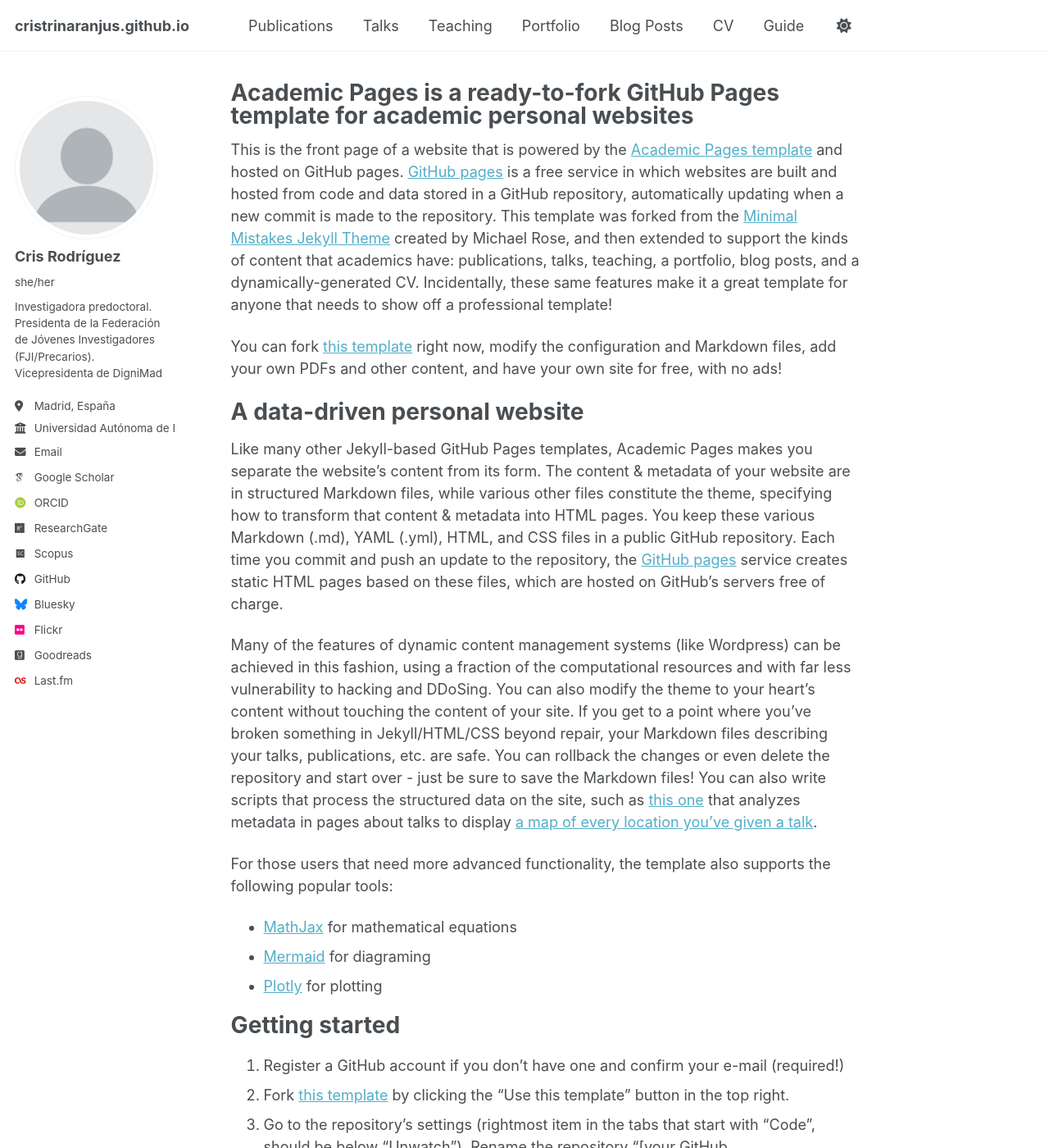
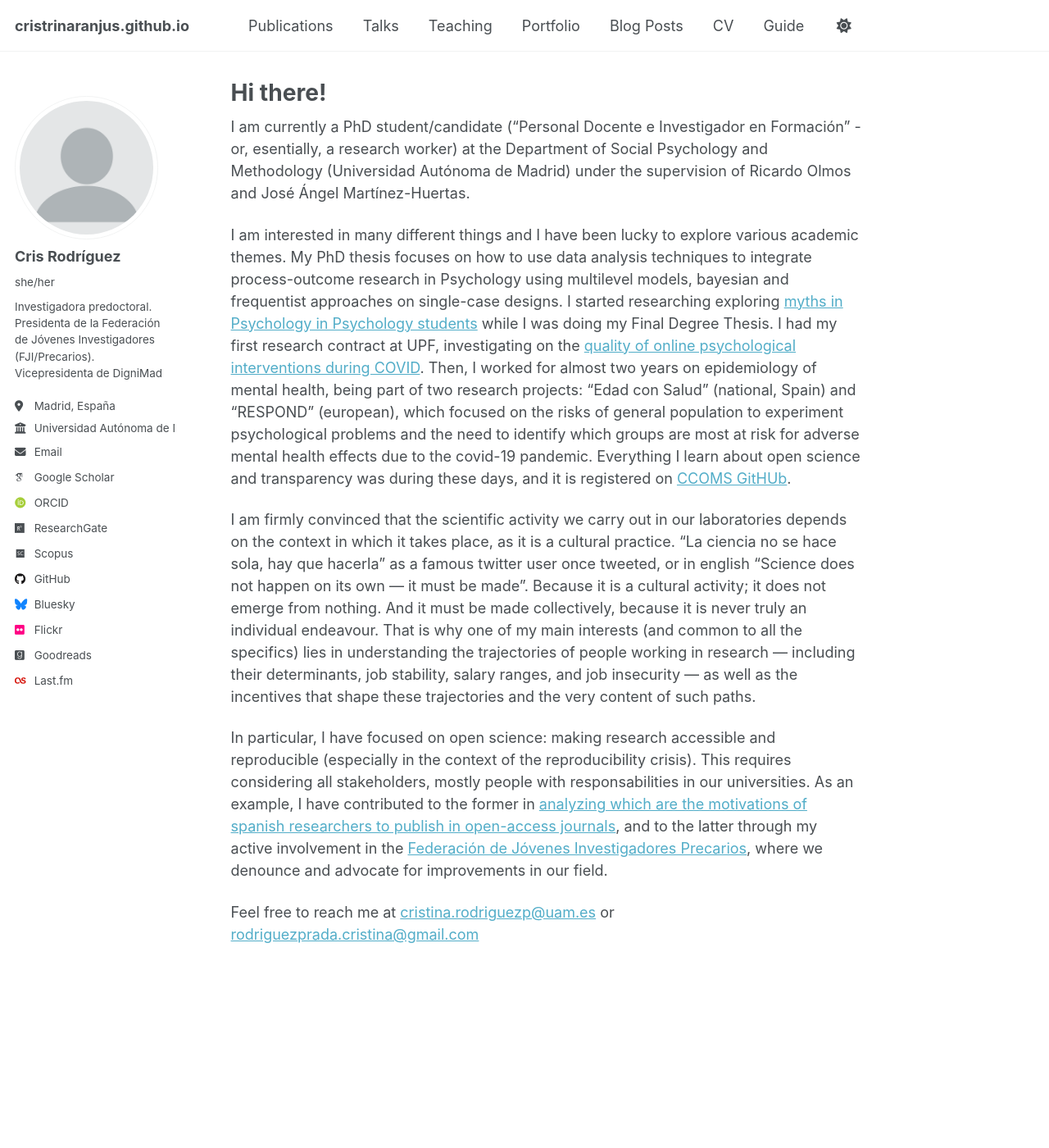
Before and after one commit to Cristrinaranjus/cristrinaranjus.github.io, a Jekyll site: the page built from _pages/about.md, in a window 1280 px wide and 1400 px high. Shown: the whole window at 82% size. Built offline with Jekyll 4.4.1, drawn with Linux system fonts in a browser that asks for light colours; some web fonts are replaced; a script that is not in the unit is left out; some of the changed text lies outside the part shown.

Commit message:
removes template and adds personal info on "about"

```diff
--- a/_pages/about.md
+++ b/_pages/about.md
@@ -1,56 +1,49 @@
 ---
 permalink: /
-title: "Academic Pages is a ready-to-fork GitHub Pages template for academic personal websites"
+title: "Hi there!"
 author_profile: true
 redirect_from:
   - /about/
   - /about.html
 ---
 
-This is the front page of a website that is powered by the [Academic Pages template](https://github.com/academicpages/academicpages.github.io) and hosted on GitHub pages. [GitHub pages](https://pages.github.com) is a free service in which websites are built and hosted from code and data stored in a GitHub repository, automatically updating when a new commit is made to the repository. This template was forked from the [Minimal Mistakes Jekyll Theme](https://mmistakes.github.io/minimal-mistakes/) created by Michael Rose, and then extended to support the kinds of content that academics have: publications, talks, teaching, a portfolio, blog posts, and a dynamically-generated CV. Incidentally, these same features make it a great template for anyone that needs to show off a professional template!
+I am currently a PhD student/candidate ("Personal Docente e Investigador en
+Formación" - or, esentially, a research worker) at the Department of Social
+Psychology and Methodology (Universidad Autónoma de Madrid) under the supervision
+of Ricardo Olmos and José Ángel Martínez-Huertas.
 
- You can fork [this template](https://github.com/academicpages/academicpages.github.io) right now, modify the configuration and Markdown files, add your own PDFs and other content, and have your own site for free, with no ads!
+I am interested in many different things and I have been lucky to explore various
+academic themes. My PhD thesis focuses on how to use data analysis techniques to
+integrate process-outcome research in Psychology using multilevel models, bayesian
+and frequentist approaches on single-case designs. I started researching exploring
+[myths in Psychology in Psychology students](https://peerj.com/articles/13811/#aff-1)
+while I was doing my Final Degree Thesis. I had my first research contract at UPF,
+investigating on the [quality of online psychological interventions during COVID](https://online.ucpress.edu/collabra/article/9/1/90197/198723). Then, I worked for almost two years on epidemiology of mental health, being part of
+two research projects: "Edad con Salud" (national, Spain) and "RESPOND" (european),
+which focused on the risks of general population to experiment psychological problems
+and the need to identify which groups are most at risk for adverse mental health
+effects due to the covid-19 pandemic. Everything I learn about open science and
+transparency was during these days, and it is registered on [CCOMS GitHUb](https://github.com/CCOMS-UAM).
 
-A data-driven personal website
-======
-Like many other Jekyll-based GitHub Pages templates, Academic Pages makes you separate the website's content from its form. The content & metadata of your website are in structured Markdown files, while various other files constitute the theme, specifying how to transform that content & metadata into HTML pages. You keep these various Markdown (.md), YAML (.yml), HTML, and CSS files in a public GitHub repository. Each time you commit and push an update to the repository, the [GitHub pages](https://pages.github.com/) service creates static HTML pages based on these files, which are hosted on GitHub's servers free of charge.
+I am firmly convinced that the scientific activity we carry out in our laboratories
+depends on the context in which it takes place, as it is a cultural practice.
+"La ciencia no se hace sola, hay que hacerla" as a famous twitter user once tweeted,
+or in english "Science does not happen on its own — it must be made". Because
+it is a cultural activity; it does not emerge from nothing. And it must be made
+collectively, because it is never truly an individual endeavour.
+That is why one of my main interests (and common to all the specifics) lies
+in understanding the trajectories of people working in research — including
+their determinants, job stability, salary ranges, and job insecurity — as well
+as the incentives that shape these trajectories and the very content of such paths.
 
-Many of the features of dynamic content management systems (like Wordpress) can be achieved in this fashion, using a fraction of the computational resources and with far less vulnerability to hacking and DDoSing. You can also modify the theme to your heart's content without touching the content of your site. If you get to a point where you've broken something in Jekyll/HTML/CSS beyond repair, your Markdown files describing your talks, publications, etc. are safe. You can rollback the changes or even delete the repository and start over - just be sure to save the Markdown files! You can also write scripts that process the structured data on the site, such as [this one](https://github.com/academicpages/academicpages.github.io/blob/master/talkmap.ipynb) that analyzes metadata in pages about talks to display [a map of every location you've given a talk](https://academicpages.github.io/talkmap.html).
+In particular, I have focused on open science: making research accessible and
+reproducible (especially in the context of the reproducibility crisis). This
+requires considering all stakeholders, mostly people with responsabilities in
+our universities. As an example, I have contributed to the former in
+[analyzing which are the motivations of spanish researchers to publish in open-access journals](https://redc.revistas.csic.es/index.php/redc/article/view/1555),
+and to the latter through my active involvement in the
+[Federación de Jóvenes Investigadores Precarios](https://fji.precarios.org),
+where we denounce and advocate for improvements in our field.
 
-For those users that need more advanced functionality, the template also supports the following popular tools:
-- [MathJax](https://www.mathjax.org/) for mathematical equations
-- [Mermaid](https://mermaid.js.org/) for diagraming
-- [Plotly](https://plotly.com/javascript/) for plotting
-
-Getting started
-======
-1. Register a GitHub account if you don't have one and confirm your e-mail (required!)
-1. Fork [this template](https://github.com/academicpages/academicpages.github.io) by clicking the "Use this template" button in the top right.
-1. Go to the repository's settings (rightmost item in the tabs that start with "Code", should be below "Unwatch"). Rename the repository "[your GitHub username].github.io", which will also be your website's URL.
-1. Set site-wide configuration and create content & metadata (see below -- also see [this set of diffs](http://archive.is/3TPas) showing what files were changed to set up [an example site](https://getorg-testacct.github.io) for a user with the username "getorg-testacct")
-1. Upload any files (like PDFs, .zip files, etc.) to the files/ directory. They will appear at https://[your GitHub username].github.io/files/example.pdf.
-1. Check status by going to the repository settings, in the "GitHub pages" section
-
-Site-wide configuration
-------
-The main configuration file for the site is in the base directory in [_config.yml](https://github.com/academicpages/academicpages.github.io/blob/master/_config.yml), which defines the content in the sidebars and other site-wide features. You will need to replace the default variables with ones about yourself and your site's github repository. The configuration file for the top menu is in [_data/navigation.yml](https://github.com/academicpages/academicpages.github.io/blob/master/_data/navigation.yml). For example, if you don't have a portfolio or blog posts, you can remove those items from that navigation.yml file to remove them from the header.
-
-Create content & metadata
-------
-For site content, there is one Markdown file for each type of content, which are stored in directories like _publications, _talks, _posts, _teaching, or _pages. For example, each talk is a Markdown file in the [_talks directory](https://github.com/academicpages/academicpages.github.io/tree/master/_talks). At the top of each Markdown file is structured data in YAML about the talk, which the theme will parse to do lots of cool stuff. The same structured data about a talk is used to generate the list of talks on the [Talks page](https://academicpages.github.io/talks), each [individual page](https://academicpages.github.io/talks/2012-03-01-talk-1) for specific talks, the talks section for the [CV page](https://academicpages.github.io/cv), and the [map of places you've given a talk](https://academicpages.github.io/talkmap.html) (if you run this [python file](https://github.com/academicpages/academicpages.github.io/blob/master/talkmap.py) or [Jupyter notebook](https://github.com/academicpages/academicpages.github.io/blob/master/talkmap.ipynb), which creates the HTML for the map based on the contents of the _talks directory).
-
-**Markdown generator**
-
-The repository includes [a set of Jupyter notebooks](https://github.com/academicpages/academicpages.github.io/tree/master/markdown_generator
-) that converts a CSV containing structured data about talks or presentations into individual Markdown files that will be properly formatted for the Academic Pages template. The sample CSVs in that directory are the ones I used to create my own personal website at stuartgeiger.com. My usual workflow is that I keep a spreadsheet of my publications and talks, then run the code in these notebooks to generate the Markdown files, then commit and push them to the GitHub repository.
-
-How to edit your site's GitHub repository
-------
-Many people use a git client to create files on their local computer and then push them to GitHub's servers. If you are not familiar with git, you can directly edit these configuration and Markdown files directly in the github.com interface. Navigate to a file (like [this one](https://github.com/academicpages/academicpages.github.io/blob/master/_talks/2012-03-01-talk-1.md) and click the pencil icon in the top right of the content preview (to the right of the "Raw | Blame | History" buttons). You can delete a file by clicking the trashcan icon to the right of the pencil icon. You can also create new files or upload files by navigating to a directory and clicking the "Create new file" or "Upload files" buttons.
-
-Example: editing a Markdown file for a talk
-![Editing a Markdown file for a talk](/images/editing-talk.png)
-
-For more info
-------
-More info about configuring Academic Pages can be found in [the guide](https://academicpages.github.io/markdown/), the [growing wiki](https://github.com/academicpages/academicpages.github.io/wiki), and you can always [ask a question on GitHub](https://github.com/academicpages/academicpages.github.io/discussions). The [guides for the Minimal Mistakes theme](https://mmistakes.github.io/minimal-mistakes/docs/configuration/) (which this theme was forked from) might also be helpful.
+Feel free to reach me at [cristina.rodriguezp@uam.es](mailto:cristina.rodriguezp@uam.es)
+or [rodriguezprada.cristina@gmail.com](mailto:rodriguezprada.cristina@gmail.com )
```
